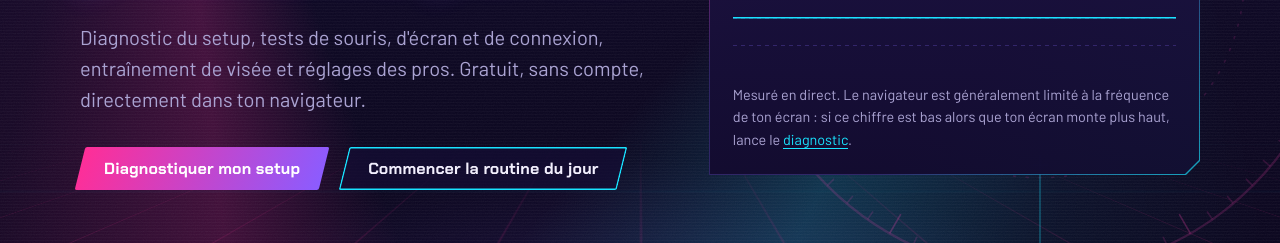
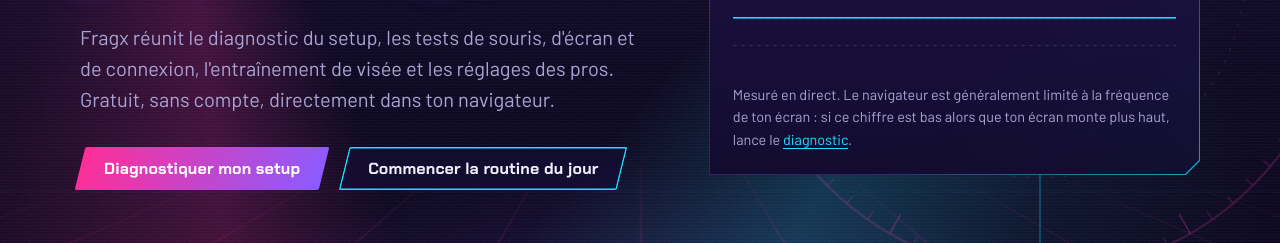
Before and after one commit to edgarm44/Fragx, an Astro site: page / in a window 1280 px wide. Shown: the part 373-616 px from the top of the page. Built offline with nearby package versions, Linux system fonts and the light colour scheme; Astro itself is replaced by a stand-in of ours.

Commit message:
Referencement : le nom Fragx dans le titre, la description et le texte de l'accueil
Co-Authored-By: Claude Opus 5.5 <noreply@anthropic.com>
Claude-Session: https://claude.ai/code/session_019fvcDkqvPSXzzdfugUP1vi

```diff
--- a/src/layouts/Base.astro
+++ b/src/layouts/Base.astro
@@ -11,11 +11,11 @@ interface Props {
   anime?: boolean;
 }
 
-const { title, anime = false, description = 'Diagnostic du setup, benchmark, conversion de sensibilité et entraînement de visée pour les joueurs de FPS. Gratuit et sans compte.' } = Astro.props;
+const { title, anime = false, description = 'Fragx : outils gratuits pour les joueurs de FPS. Diagnostic du setup, benchmark, entraînement de visée à ta vraie sensibilité, réglages des pros. Sans compte.' } = Astro.props;
 const canonique = new URL(Astro.url.pathname.replace(/\/?$/, '/'), Astro.site).href;
 const image = new URL(lien('/og.png'), Astro.site).href;
 const estAccueil = title === 'Fragx';
-const pageTitle = title === 'Fragx' ? 'Fragx — progresse sur les jeux de tir' : `${title} — Fragx`;
+const pageTitle = title === 'Fragx' ? 'Fragx : outils gratuits pour progresser sur les jeux de tir (FPS)' : `${title} — Fragx`;
 ---
 <!doctype html>
 <html lang="fr">
@@ -41,6 +41,7 @@ const pageTitle = title === 'Fragx' ? 'Fragx — progresse sur les jeux de tir'
       '@context': 'https://schema.org',
       '@type': 'WebSite',
       name: 'Fragx',
+      alternateName: ['FragX', 'Fragx FPS'],
       url: canonique,
       inLanguage: 'fr-FR',
       description,
--- a/src/pages/index.astro
+++ b/src/pages/index.astro
@@ -17,8 +17,8 @@ const accroches: Record<string, string> = {
     <div class="texte">
       <h1>Règle ton PC et ta visée avant la prochaine partie.</h1>
       <p class="chapo">
-        Diagnostic du setup, tests de souris, d'écran et de connexion, entraînement de visée et réglages des pros.
-        Gratuit, sans compte, directement dans ton navigateur.
+        Fragx réunit le diagnostic du setup, les tests de souris, d'écran et de connexion, l'entraînement de visée
+        et les réglages des pros. Gratuit, sans compte, directement dans ton navigateur.
       </p>
       <div class="actions">
         <a class="bouton bouton-principal" href={lien('/setup')}>Diagnostiquer mon setup</a>
```
